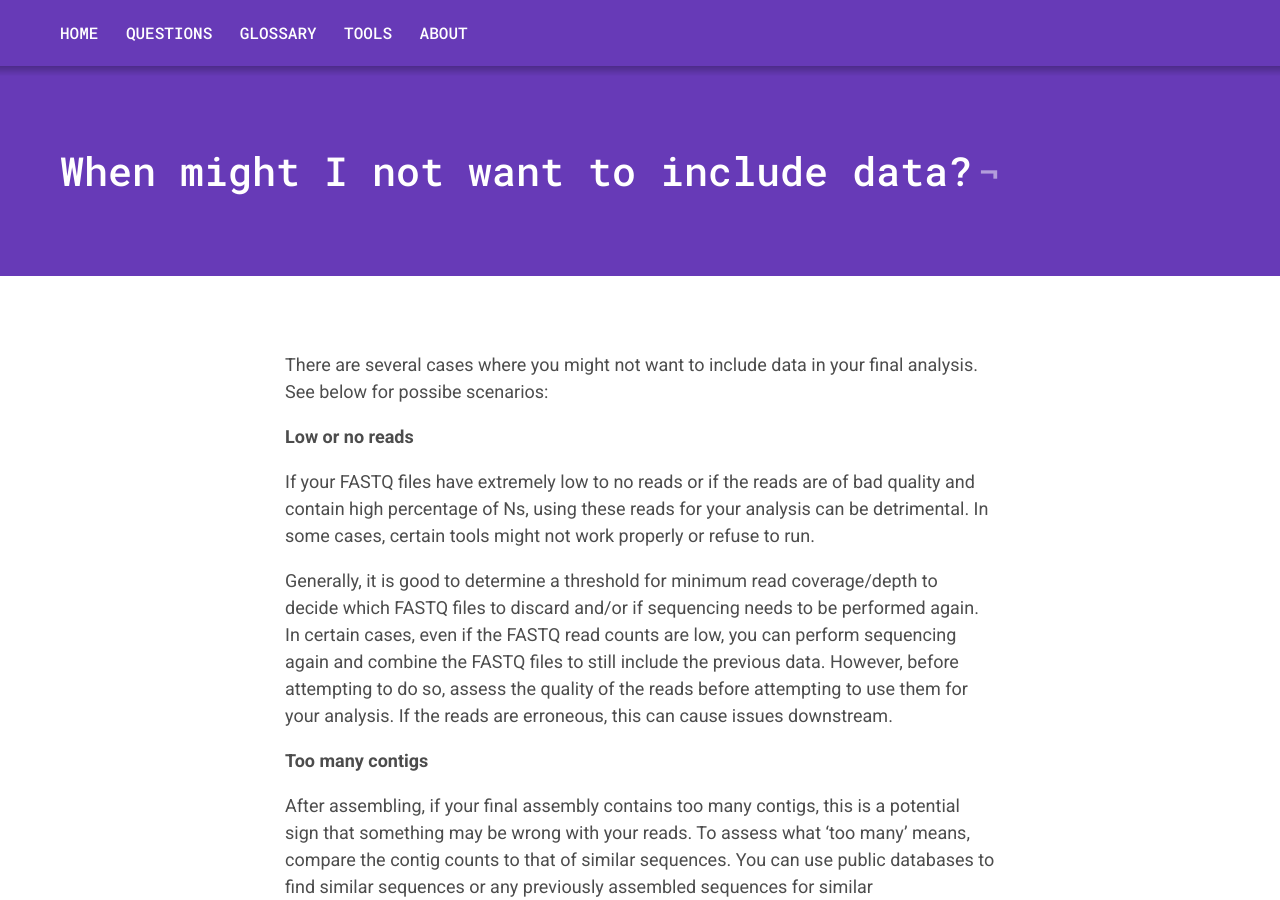
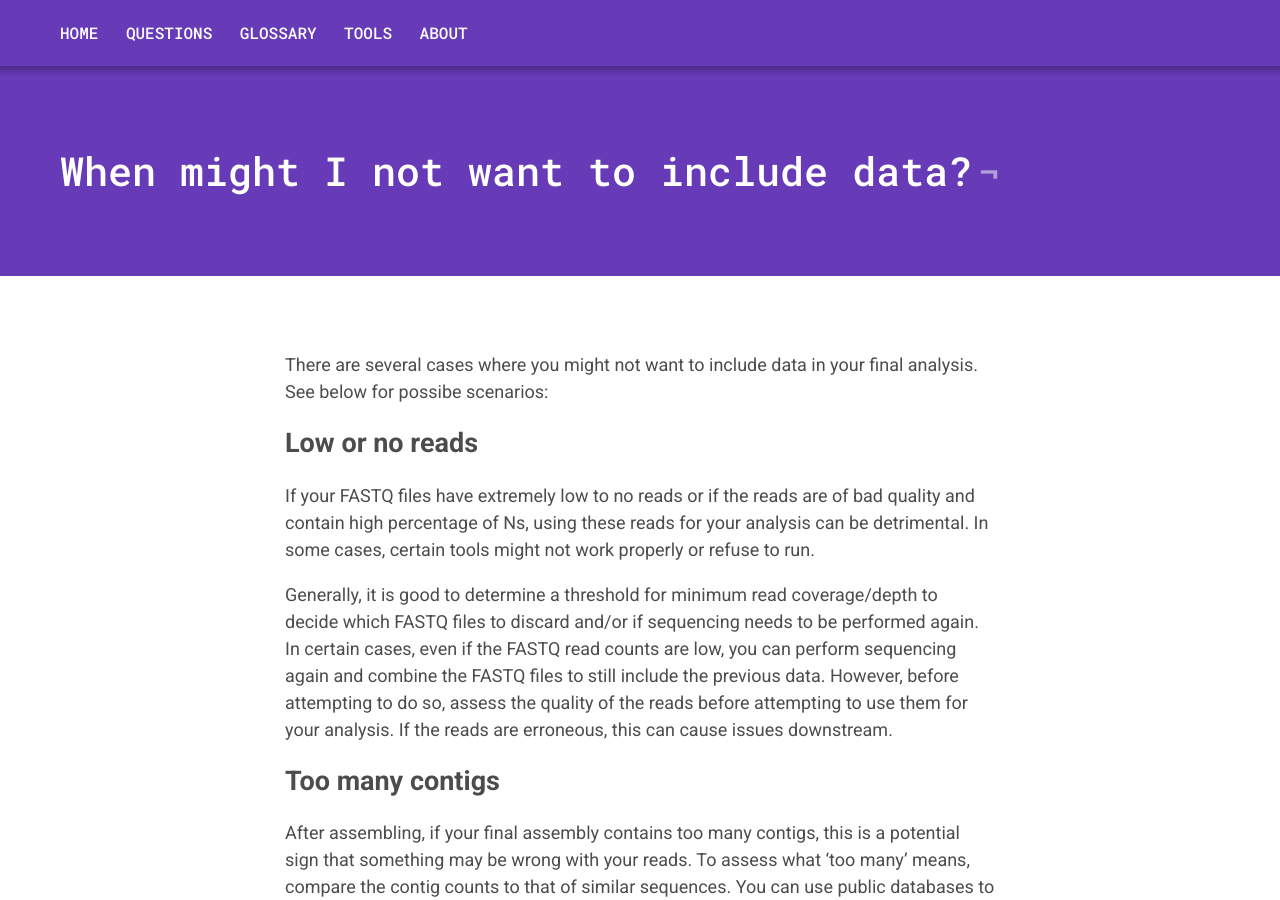
Before and after one commit to microbio-hackathon-2024/bacterial-genomics-handbook, a Jekyll site: the page built from _questions/02-include-data.md, in a window 1280 px wide and 900 px high. Built offline with Jekyll 4.4.1, drawn with Linux system fonts in a browser that asks for light colours.

```diff
--- a/_questions/02-include-data.md
+++ b/_questions/02-include-data.md
@@ -7,14 +7,14 @@ step: qc
 
 There are several cases where you might not want to include data in your final analysis. See below for possibe scenarios:
 
-**Low or no reads**
+## Low or no reads
 
 If your FASTQ files have extremely low to no reads or if the reads are of bad quality and contain high percentage of Ns, using these reads for your analysis can be detrimental. In some cases, certain tools might not work properly or refuse to run.
 
 Generally, it is good to determine a threshold for minimum read coverage/depth to decide which FASTQ files to discard and/or if sequencing needs to be performed again. In certain cases, even if the FASTQ read counts are low, you can perform sequencing again and combine the FASTQ files to still include the previous data. However, before attempting to do so, assess the quality of the reads before attempting to use them for your analysis. If the reads are erroneous, this can cause issues downstream.
 
 
-**Too many contigs**
+## Too many contigs
 
 After assembling, if your final assembly contains too many contigs, this is a potential sign that something may be wrong with your reads. To assess what ‘too many’ means, compare the contig counts to that of similar sequences. You can use public databases to find similar sequences or any previously assembled sequences for similar organisms/samples. If your contig counts have a large divergence from other similar sequences, it can be a sign that something may have gone wrong in the assembly process or they may be an issue with the reads.
 
@@ -22,11 +22,11 @@ However, contig count alone is not a good indicator that your assembly needs to
 
 In addition, look into the complexity and/or the repetitiveness of your organisms/sequence of interest. If the sequence is known to be tricky to assemble, you may benefit in performing long-read sequencing and doing a hybrid assembly.
 
-**A lot of Ns**
+## A lot of Ns
 
 If your reads or assembly sequence have a lot of Ns, this is a sign that your reads are not of quality. In this case, we recommend discarding the data or not including the data in your analysis. Ns can be detrimental to any downstream analysis and can drastically alter final results. In cases like this, we recommend re-sequencing the sample if possible.
 
-**Doesn’t taxonomically match to your expectations**
+## Doesn’t taxonomically match to your expectations
 
 If the reads or assembly sequence don’t taxonomically match to your expectations, this is a sign that your sample may be contaminated.
 
@@ -40,6 +40,6 @@ For example, here are a couple of questions you can consider:
 - Was this contaminant being worked on at the same time in the lab?
 - Is the contaminant organism commonly found together with the expected organism?
 
-**Too similar to another genome (overrepresentation of a clone in a dataset)**
+## Too similar to another genome (overrepresentation of a clone in a dataset)
 
 In very specific cases, for example in GWAS or pangenome studies, you may not want to include all of your datasets. It may not be that the data is bad, but there may be too many datasets that will cause noise. In this case, we recommend down-sampling/de-duplicating your data and removing any datasets that are too similar.
```
